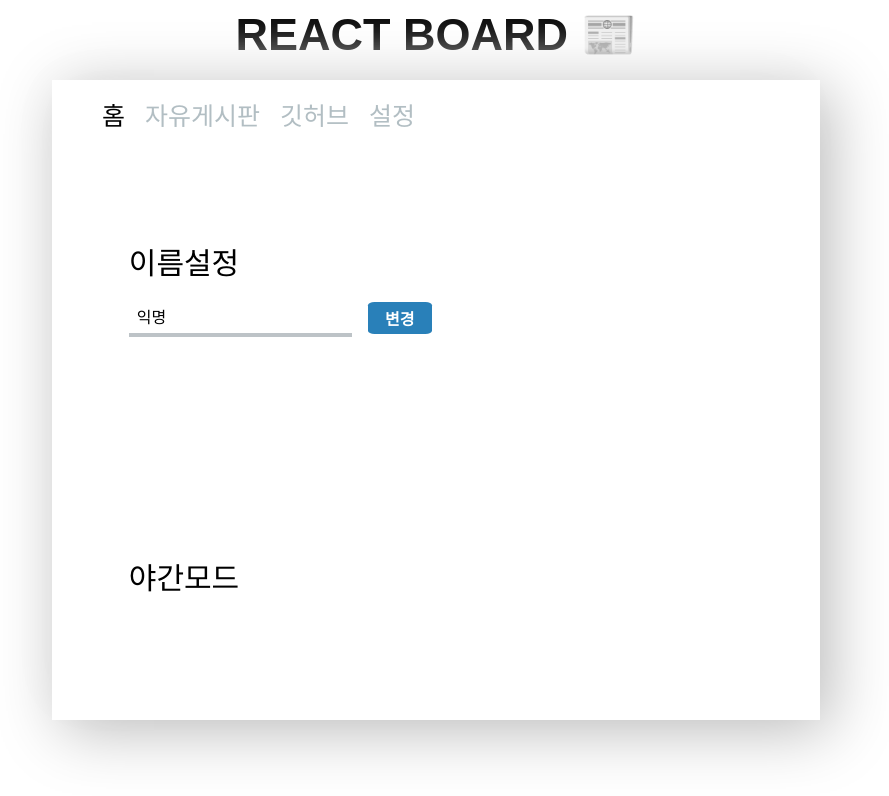
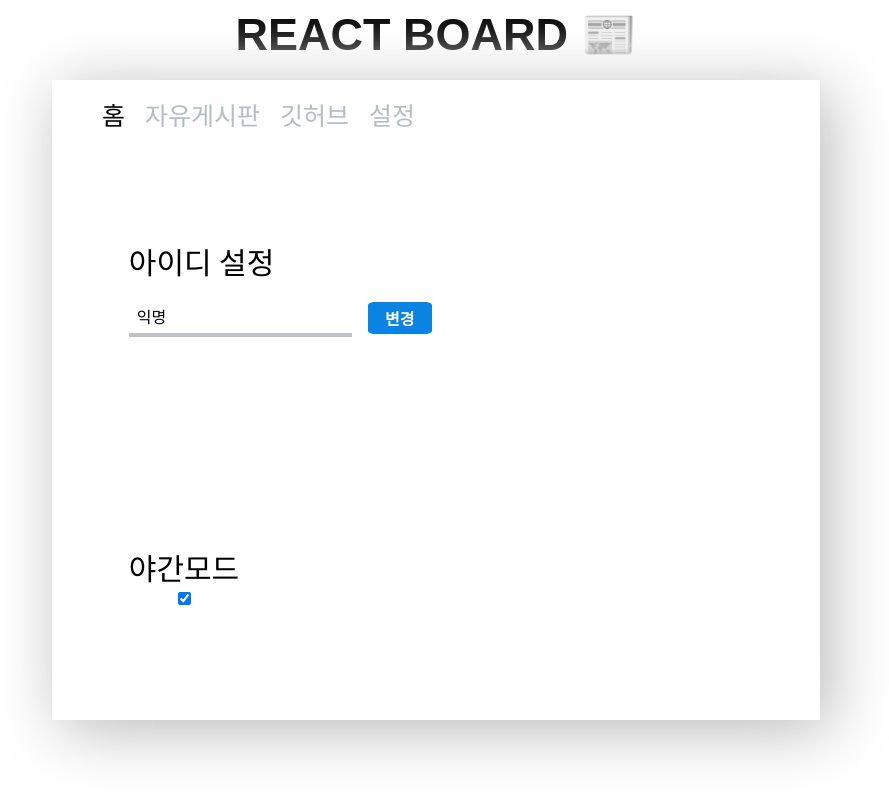
Before and after one commit to kyoung-jnn/CRUD_Board, a React (Create React App) app: page /Setting in a window 1280 px wide. Shown: the top 796 px of the page, without its empty margins (204-1093 px from the left). Built offline with nearby package versions, Linux system fonts and the light colour scheme; a web font is replaced by a local one.

Commit message:
feat: 게시판 오류 수정

```diff
--- a/src/component/Main.js
+++ b/src/component/Main.js
@@ -117,9 +117,10 @@ const NavList = styled.li`
 const NavLink = styled(Link)`
   text-decoration: none;
   color: ${(props) => (props.to === props.curpage ? "#000" : "#b2bec3")};
+  transition: color ease-in-out 0.3s;
   &:hover {
     color: #2d3436;
-    transition: color ease-in 0.3s;
+    transition: color ease-in-out 0.3s;
   }
 `;
 
--- a/src/component/menu/Board/Board.js
+++ b/src/component/menu/Board/Board.js
@@ -1,14 +1,18 @@
-import React from "react";
+import React, { useEffect } from "react";
 import { Link } from "react-router-dom";
 import { connect } from "react-redux";
+import styled from "styled-components";
+
+import { board_read } from "../../../redux/action";
+
+import { DefaultButton } from "../../modules/Button";
+import { MainContainer, BottomContainer } from "../../modules/Container";
 import BoardItem from "./BoardItem";
 
-import styled from "styled-components";
-import { DefaultButton } from "../../modules/Button";
-import { MainContainer, BottomContainer } from "../../modules/Container";
-
-function Board(props) {
-  const { boards } = props; // mapReduxStateToReactProps 메소드 이용해서 reducer의 state 가져오기
+function Board({ boards, dispatch, selectedBoard }) {
+  useEffect(() => {
+    dispatch(board_read(-1));
+  }, []);
 
   return (
     <MainContainer>
@@ -79,7 +83,10 @@ const TableDate = styled.th`
 
 // Reduecer의 state.boards를 boards로 받아주기
 function mapReduxStateToReactProps(state) {
-  return { boards: state.board_reducer.boards };
+  return {
+    boards: state.board_reducer.boards,
+    selectedBoard: state.board_reducer.selectedBoard,
+  };
 }
 
 export default connect(mapReduxStateToReactProps)(Board);
--- a/src/component/menu/Board/BoardWrite.js
+++ b/src/component/menu/Board/BoardWrite.js
@@ -1,13 +1,13 @@
 import React, { useEffect, useState } from "react";
 import { Link } from "react-router-dom";
 import { connect } from "react-redux";
+
+import { board_create } from "../../../redux/action";
 
 import EditorComponent from "./EditorComponent.js";
 
 import styled from "styled-components";
 import { DefaultButton } from "../../modules/Button";
-
-import { board_create } from "../../../redux/action";
 
 function BoardWrite({ props, dispatch, selectedBoard, userName }) {
   const [title, setTitle] = useState("");
@@ -25,6 +25,7 @@ function BoardWrite({ props, dispatch, selectedBoard, userName }) {
   const handleSave = (e) => {
     e.preventDefault();
 
+    if (selectedBoard.writer === userName) {
       const saveData = {
         brdnum: updateState ? selectedBoard.brdnum : -1,
         title: title,
@@ -36,6 +37,9 @@ function BoardWrite({ props, dispatch, selectedBoard, userName }) {
       dispatch(board_create(saveData));
 
       props.history.push("/Board");
+    }else{
+      alert("수정 권환이 없습니다! 🙄 (다른 아이디)")
+    }
   };
 
   // clean-up
--- a/src/component/menu/Setting.js
+++ b/src/component/menu/Setting.js
@@ -9,13 +9,15 @@ import { change_name } from "../../redux/action";
 
 const Setting = ({ dispatch, userState }) => {
   const [userName, setUseName] = useState(userState.name);
+  const [userMode, setUserMode] = useState(userState.mode);
 
   const handleChange = (e) => {
     setUseName(e.target.value);
   };
 
+  const handleToggle = () => {};
   const handleSaveName = () => {
-    if (window.confirm(userName + " 으로 이름을 변경할까요? 🤔") == true) {
+    if (window.confirm(userName + " 으로 아이디를 변경할까요? 🤔") === true) {
       dispatch(change_name(userName));
     }
   };
@@ -29,7 +31,7 @@ const Setting = ({ dispatch, userState }) => {
             fontFamily: "KOTRA_BOLD-Bold",
           }}
         >
-          이름설정
+          아이디 설정
         </div>
         <div
           style={{
@@ -56,6 +58,11 @@ const Setting = ({ dispatch, userState }) => {
         >
           야간모드
         </div>
+        <input
+          type="checkbox"
+          checked={userMode}
+          onChange={handleToggle}
+        ></input>
       </SubContainer>
     </SettingContainer>
   );
@@ -95,7 +102,7 @@ const ConfirmButton = styled(DefaultButton)`
   width: 4rem;
   height: 2rem;
   font-size: 1rem;
-  background-color: #2980b9;
+  background-color: #0984e3;
   margin-left: 1rem;
 `;
 
--- a/src/component/modules/Button.js
+++ b/src/component/modules/Button.js
@@ -13,4 +13,16 @@ export const DefaultButton = styled.button`
   cursor: pointer;
   text-decoration: none;
   color: #fff;
+
+  opacity: 1;
+  transition-property: opacity;
+  transition-duration: 1s;
+  transition-timing-function: ease;
+
+  &:hover {
+    opacity: 0.7;
+    transition-property: opacity;
+    transition-duration: 1s;
+    transition-timing-function: ease ;
+  }
 `;
--- a/src/redux/action.js
+++ b/src/redux/action.js
@@ -4,7 +4,6 @@ const USERSTATE_MODE = "MODE";
 const BOARD_CREATE = "CREATE";
 const BOARD_DELETE = "DELETE";
 const BOARD_READ = "READ";
-const BOARD_LIST = "LIST";
 
 export const change_name = (name) => ({ type: USERSTATE_NAME, name });
 export const change_mode = (mode) => ({ type: USERSTATE_MODE, mode });
@@ -15,4 +14,3 @@ export const board_delete = (brdnum) => ({
   brdnum: brdnum,
 });
 export const board_read = (brdnum) => ({ type: BOARD_READ, brdnum: brdnum });
-export const board_list = () => ({ type: BOARD_LIST });
--- a/src/redux/reducer.js
+++ b/src/redux/reducer.js
@@ -7,7 +7,7 @@ const BOARD_READ = "READ";
 
 const userState = {
   name: "익명",
-  mode: "day",
+  mode: true,
 };
 
 const boardState = {
@@ -107,8 +107,12 @@ export function board_reducer(state = boardState, action) {
     case BOARD_READ:
       return {
         ...state,
-        selectedBoard: boards.find((row) => row.brdnum === action.brdnum),
+        selectedBoard:
+          action.brdnum === -1
+            ? {}
+            : boards.find((row) => row.brdnum === action.brdnum),
       };
+
     default:
       return state;
   }
```
Lines whose indentation alone changed are shown as unchanged.
